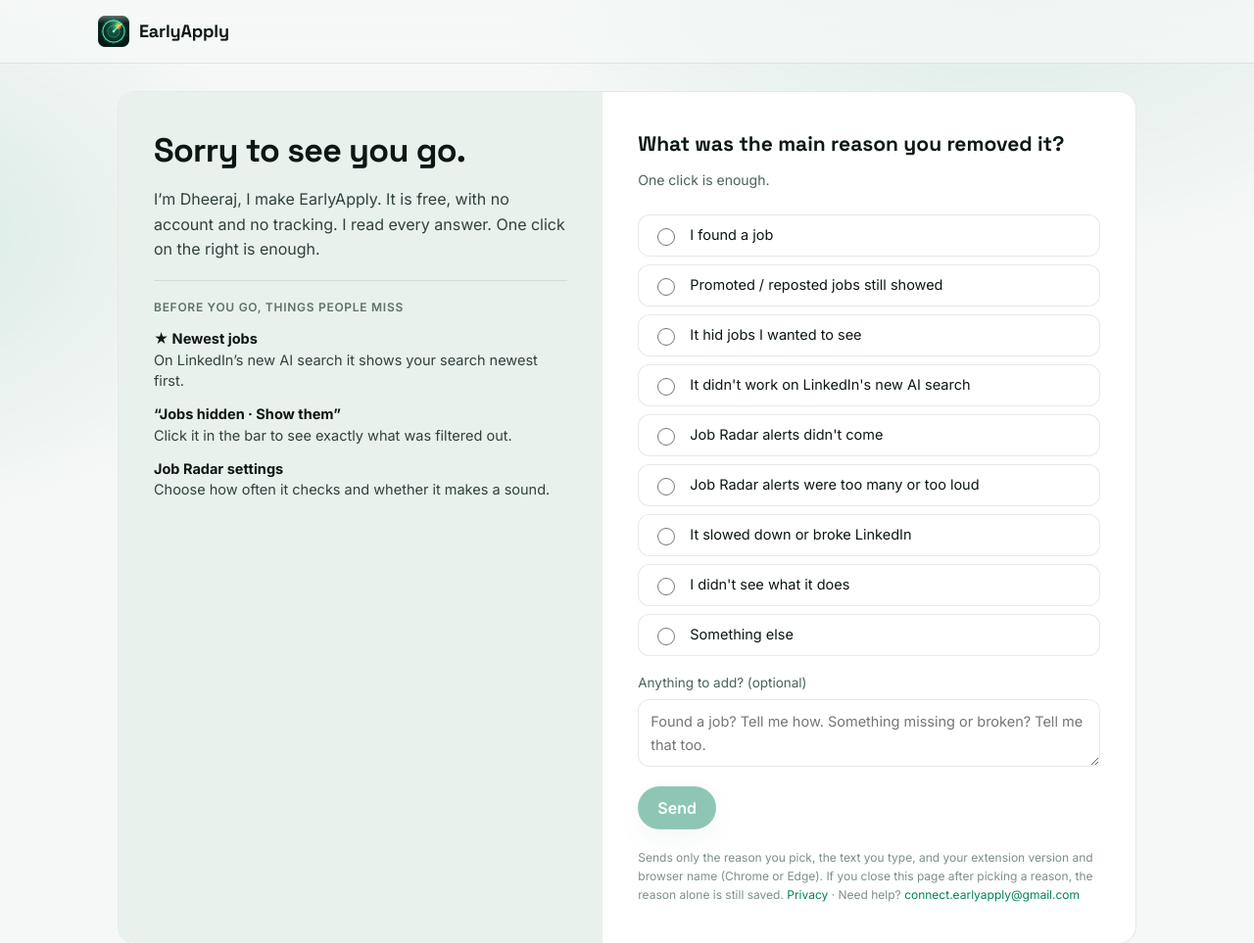
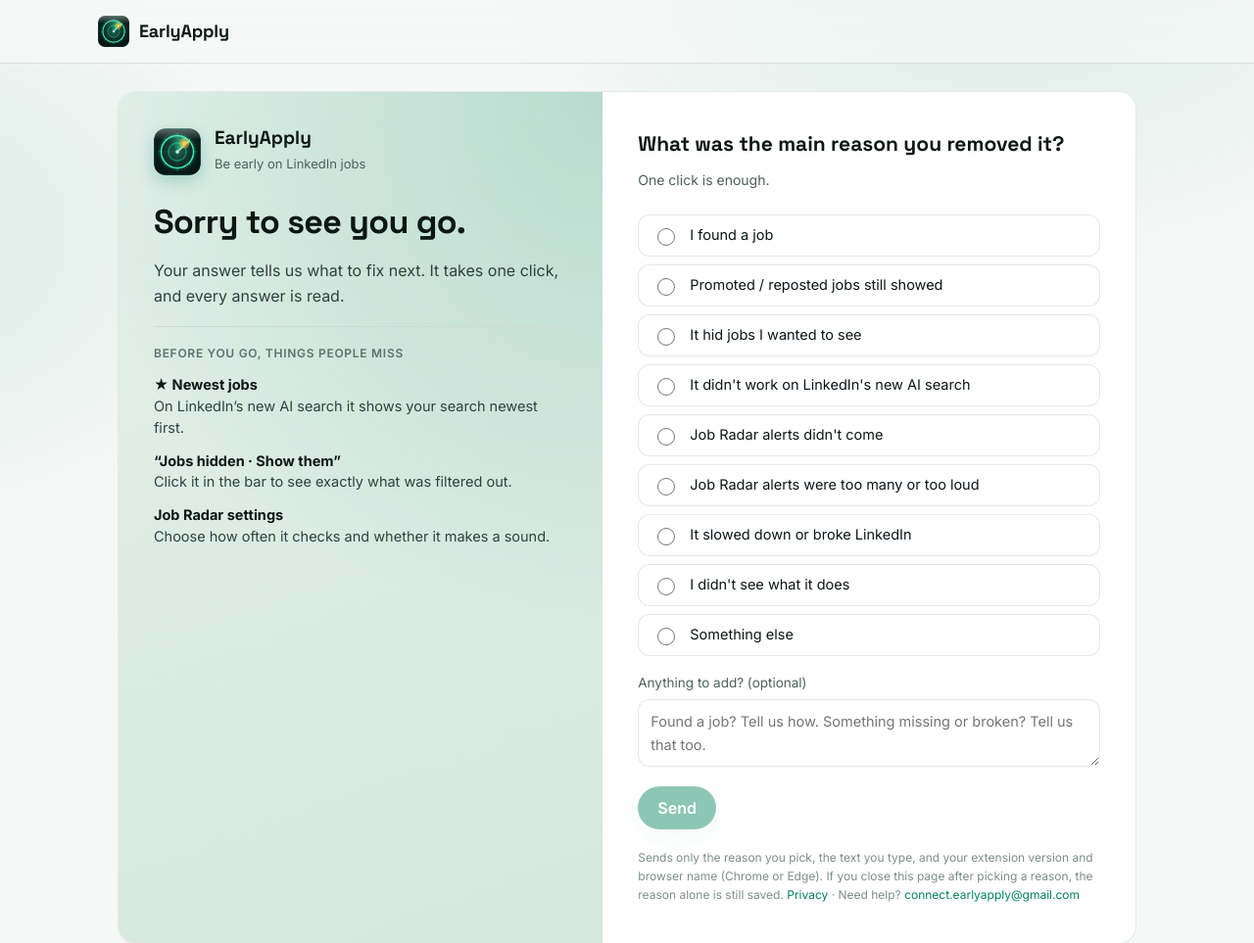
Before and after one commit to iamdheeraj0211/earlyapply, a plain HTML site: page bye.html in a window 1280 px wide. Shown: the top 963 px of the page at 98% size. Drawn offline with Linux system fonts and the light colour scheme.

Commit message:
Uninstall survey: brand and wording

```diff
--- a/bye.html
+++ b/bye.html
@@ -12,7 +12,11 @@
 <style>
   .bye { display: grid; grid-template-columns: 1fr 1.1fr; max-width: 1040px; margin: 28px auto 8px; border: 1px solid var(--border); border-radius: 18px; overflow: hidden; background: var(--surface); }
   .bye [hidden] { display: none !important; }
-  .bye .side { padding: 40px 36px; background: #e9f1ed; display: flex; flex-direction: column; gap: 18px; }
+  .bye .side { padding: 36px; background: radial-gradient(circle at 100% 0, rgba(4,131,90,0.18), transparent 55%), linear-gradient(160deg, #e3f0ea, #d5e8df); display: flex; flex-direction: column; gap: 28px; }
+  .bye .brandrow { display: flex; align-items: center; gap: 14px; }
+  .bye .brandrow img { border-radius: 12px; box-shadow: 0 6px 16px rgba(4,131,90,0.25); }
+  .bye .brandrow strong { display: block; font: 700 19px/1.2 var(--head); }
+  .bye .brandrow span { font-size: 13px; color: #4c615b; }
   .bye .ask { padding: 40px 36px; display: flex; flex-direction: column; min-width: 0; }
   @media (max-width: 760px) { .bye { grid-template-columns: 1fr; } .bye .side, .bye .ask { padding: 26px 20px; } }
   .bye h1 { margin: 0; font: 700 clamp(26px, 4vw, 34px)/1.15 var(--head); letter-spacing: -0.02em; }
@@ -71,10 +75,11 @@
 <main class="wrap">
   <section class="bye" id="bye">
     <aside class="side">
+      <div class="brandrow"><img src="logo.png" alt="" width="48" height="48"><div><strong>EarlyApply</strong><span>Be early on LinkedIn jobs</span></div></div>
       <div class="side-ask">
         <div id="intro" style="display:grid;gap:18px">
           <h1>Sorry to see you go.</h1>
-          <p class="lead">I’m Dheeraj, I make EarlyApply. It is free, with no account and no tracking. I read every answer. One click on the right is enough.</p>
+          <p class="lead">Your answer tells us what to fix next. It takes one click, and every answer is read.</p>
           <div class="tips">
             <div class="kicker">Before you go, things people miss</div>
             <div><b>★ Newest jobs</b><br>On LinkedIn’s new AI search it shows your search newest first.</div>
@@ -87,7 +92,7 @@
       <div class="side-thanks">
         <h1 class="when-other">Thank you.</h1>
         <h1 class="when-found">Congratulations on the new job!</h1>
-        <p class="lead" style="margin-top:18px">I read every answer. It helps me make EarlyApply better.<span class="when-other"> If you left an email, I will reply.</span><span class="when-found"> I built EarlyApply to help people like you.</span></p>
+        <p class="lead" style="margin-top:18px">Your answer helps us make EarlyApply better.<span class="when-other"> If you left an email, we will write back.</span><span class="when-found"> We built EarlyApply for people like you, and we are glad it helped.</span></p>
       </div>
     </aside>
 
@@ -105,7 +110,7 @@
       <label class="why"><input type="radio" name="why" value="I didn't see what it does"> I didn't see what it does</label>
       <label class="why"><input type="radio" name="why" value="Something else"> Something else</label>
       <label class="more">Anything to add? (optional)
-        <textarea id="more" maxlength="500" placeholder="Found a job? Tell me how. Something missing or broken? Tell me that too."></textarea>
+        <textarea id="more" maxlength="500" placeholder="Found a job? Tell us how. Something missing or broken? Tell us that too."></textarea>
       </label>
       <label class="more" id="mailbox" hidden>Your email, only if you want a reply (optional)
         <input type="email" id="mail" maxlength="120" autocomplete="email" placeholder="you@example.com">
```
